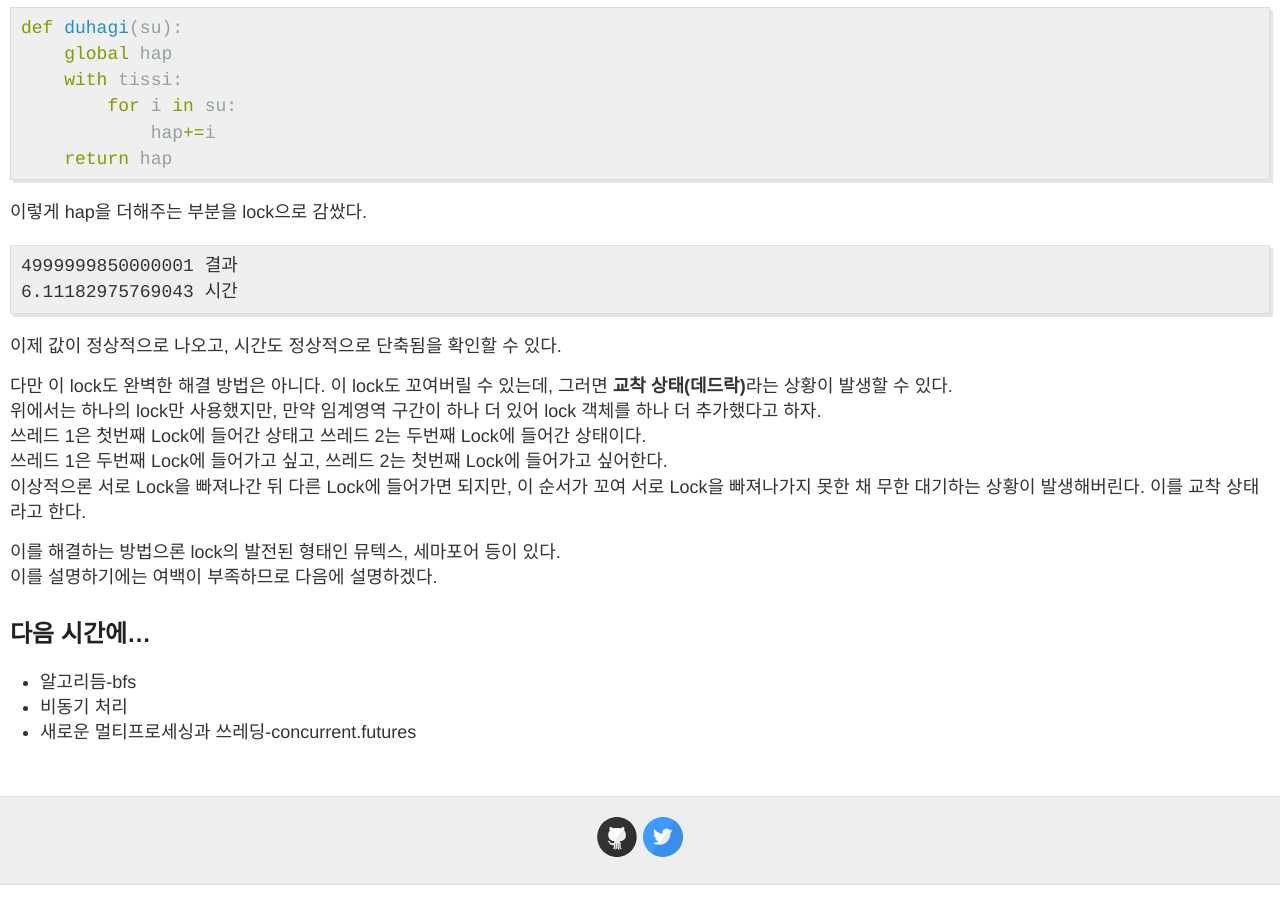
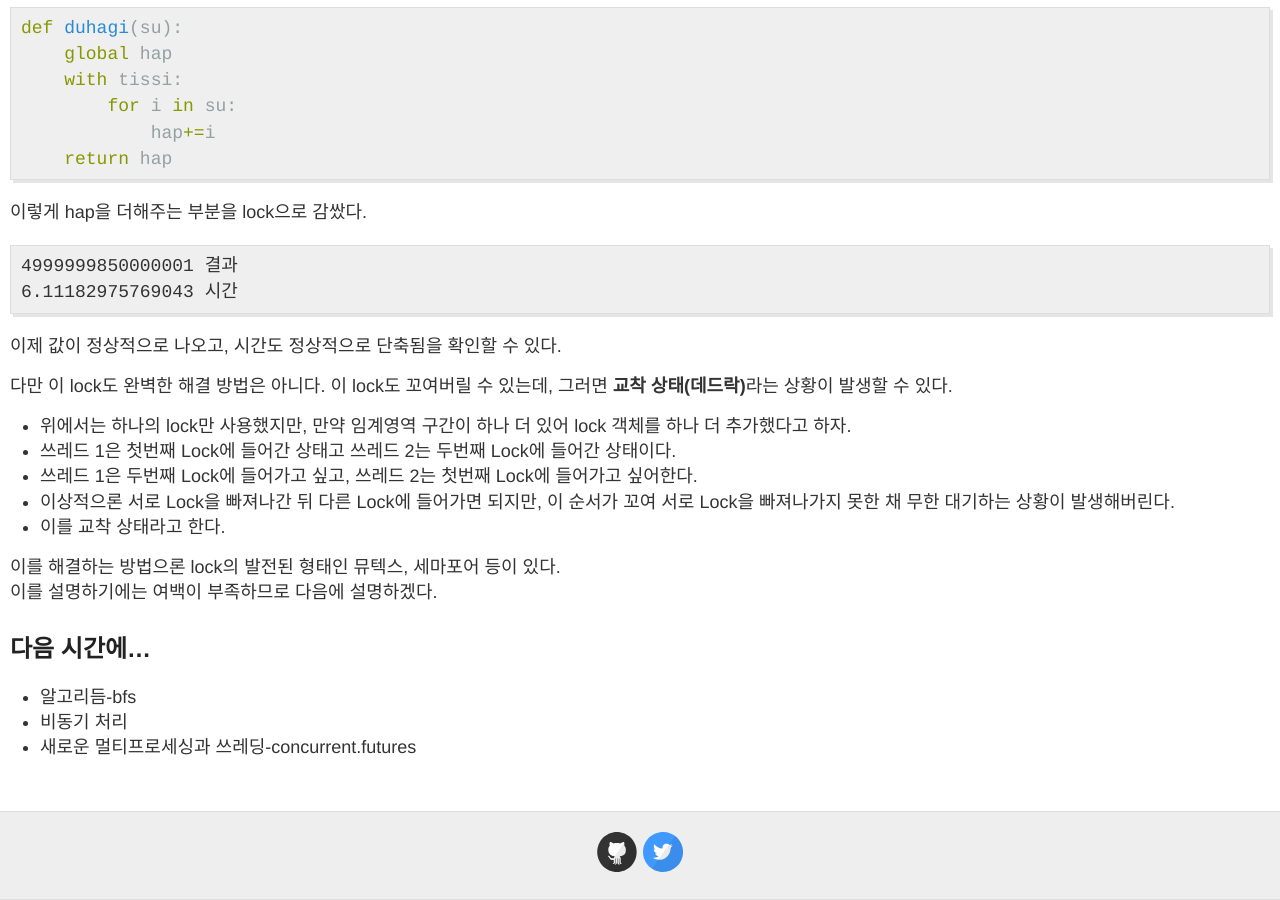
Before and after one commit to Kreator-Kaebal/Kreator-Kaebal.github.io, a Jekyll site: the page built from _posts/2022-2-27-threading2.md, in a window 1280 px wide and 900 px high, scrolled down 4776 px. Built offline with Jekyll 4.4.1, drawn with Linux system fonts in a browser that asks for light colours.

```diff
--- a/_posts/2022-2-27-threading2.md
+++ b/_posts/2022-2-27-threading2.md
@@ -218,10 +218,11 @@ def duhagi(su):
 이제 값이 정상적으로 나오고, 시간도 정상적으로 단축됨을 확인할 수 있다.
 
 다만 이 lock도 완벽한 해결 방법은 아니다. 이 lock도 꼬여버릴 수 있는데, 그러면 **교착 상태(데드락)**라는 상황이 발생할 수 있다.
-위에서는 하나의 lock만 사용했지만, 만약 임계영역 구간이 하나 더 있어 lock 객체를 하나 더 추가했다고 하자.
-쓰레드 1은 첫번째 Lock에 들어간 상태고 쓰레드 2는 두번째 Lock에 들어간 상태이다.
-쓰레드 1은 두번째 Lock에 들어가고 싶고, 쓰레드 2는 첫번째 Lock에 들어가고 싶어한다.
-이상적으론 서로 Lock을 빠져나간 뒤 다른 Lock에 들어가면 되지만, 이 순서가 꼬여 서로 Lock을 빠져나가지 못한 채 무한 대기하는 상황이 발생해버린다. 이를 교착 상태라고 한다.
+* 위에서는 하나의 lock만 사용했지만, 만약 임계영역 구간이 하나 더 있어 lock 객체를 하나 더 추가했다고 하자.
+* 쓰레드 1은 첫번째 Lock에 들어간 상태고 쓰레드 2는 두번째 Lock에 들어간 상태이다.
+* 쓰레드 1은 두번째 Lock에 들어가고 싶고, 쓰레드 2는 첫번째 Lock에 들어가고 싶어한다.
+* 이상적으론 서로 Lock을 빠져나간 뒤 다른 Lock에 들어가면 되지만, 이 순서가 꼬여 서로 Lock을 빠져나가지 못한 채 무한 대기하는 상황이 발생해버린다.
+* 이를 교착 상태라고 한다.
 
 이를 해결하는 방법으론 lock의 발전된 형태인 뮤텍스, 세마포어 등이 있다.
 이를 설명하기에는 여백이 부족하므로 다음에 설명하겠다.
```
Also changed, not shown: _posts/2022-2-27-chapdam1.md (added, +30 -0 lines), images/posts/copilot-img1.png (added), images/posts/copilot-img2.png (added), images/posts/copilot-img3.png (added).
